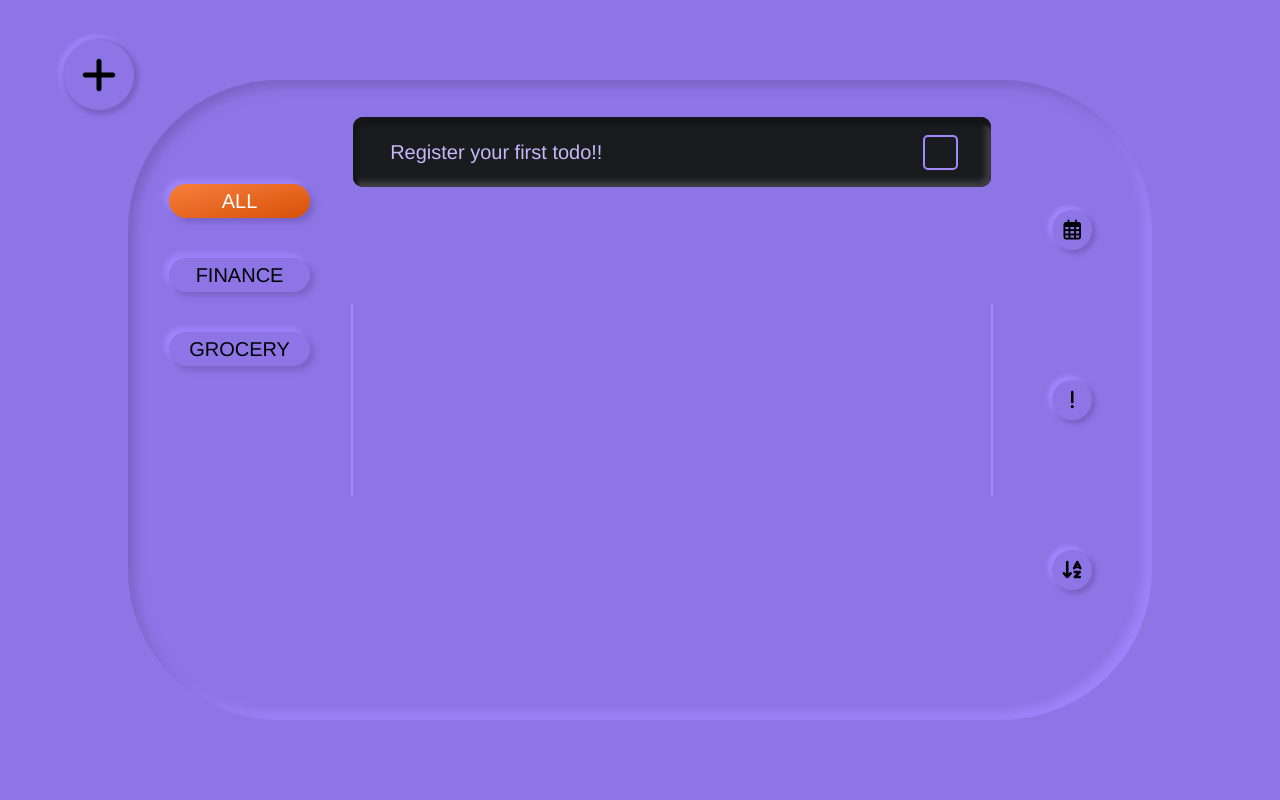
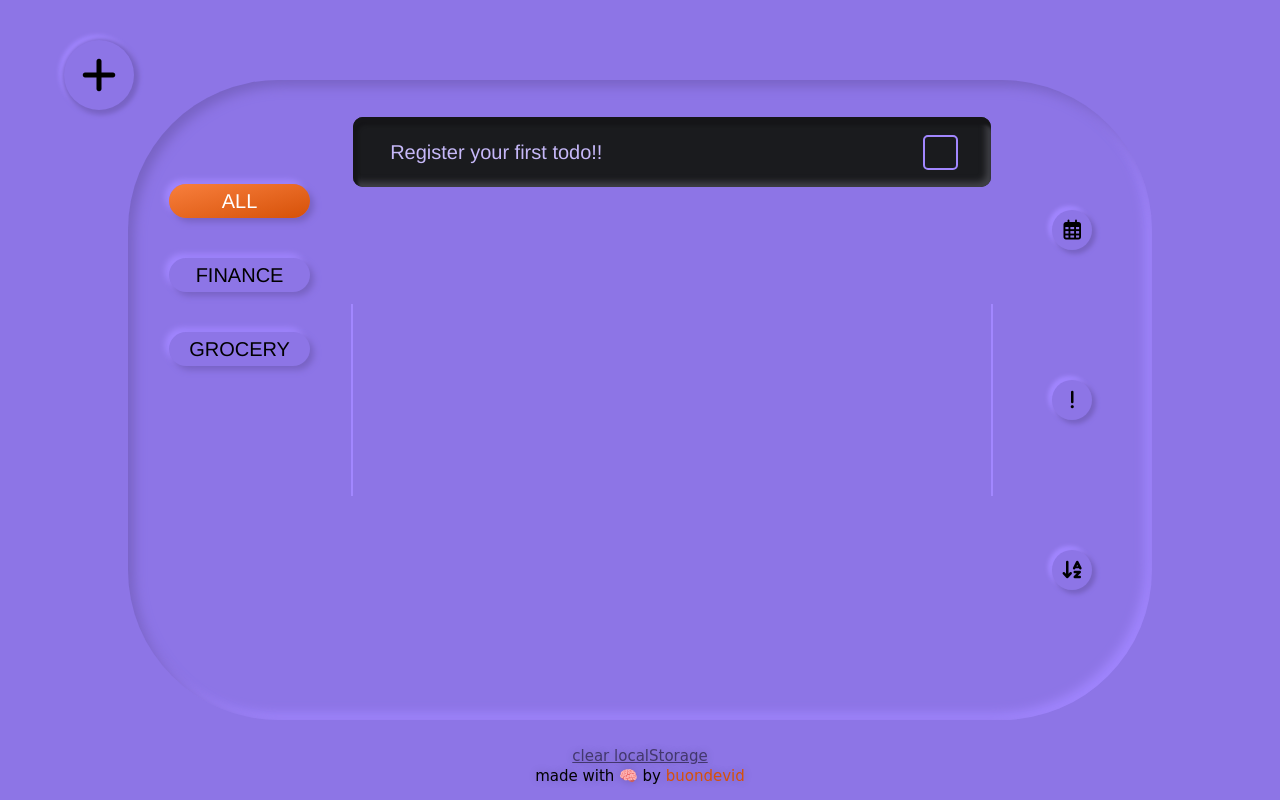
Before and after one commit to buondevid/todo-app, a website built with webpack: page dist/index.html in a window 1280 px wide. Built offline with nearby package versions, Linux system fonts and the light colour scheme.

Commit message:
fix script deploy, add signature and clear storage button

```diff
--- a/package.json
+++ b/package.json
@@ -8,7 +8,7 @@
     "build": "webpack",
     "eslint": "eslint --init",
 		"deploy": "git subtree push --prefix dist origin gh-pages",
-		"update deploy": "git push origin `git subtree split --prefix dist master`:gh-pages --force"
+		"update-deploy": "git push origin `git subtree split --prefix dist master`:gh-pages --force"
   },
   "author": "Davide Briano <davidebriano@gmail.com> (https://github.com/buondevid)",
   "license": "ISC",
--- a/src/scss/_setup.scss
+++ b/src/scss/_setup.scss
@@ -29,6 +29,7 @@
 	display: flex;
 	align-items: center;
 	justify-content: center;
+	position: relative;
 
 	@media (max-width: 900px) {
 		height: 85vh;
--- /dev/null
+++ b/src/scss/_signature.scss
@@ -0,0 +1,31 @@
+
+.signature {
+	position: absolute;
+	// display: inline-block;
+	font-size: 1.5rem;
+	// white-space: pre;
+	color: black;
+	bottom: 2%;
+	left: 50%;
+	transform: translateX(-50%);
+	text-shadow: 0 0 1rem rgba(0, 0, 0, 0.199);
+	// font-weight:bold;
+	text-decoration: none;
+	font-family: cursive;
+
+	.local-storage {
+		text-decoration: underline;
+		cursor: pointer;
+		text-align: center;
+		margin-bottom: 0.5rem;
+		color: rgba(0, 0, 0, 0.5);
+	}
+
+	a{
+		color: #d65108;
+	}
+
+	p {
+line-height: 1;
+	}
+}
--- a/src/scss/style.scss
+++ b/src/scss/style.scss
@@ -6,3 +6,4 @@
 @use 'task';
 @use 'checkbox';
 @use 'sort';
+@use 'signature';
```
Also changed, not shown: dist/css/style.css, dist/index.html, 1 other file.
